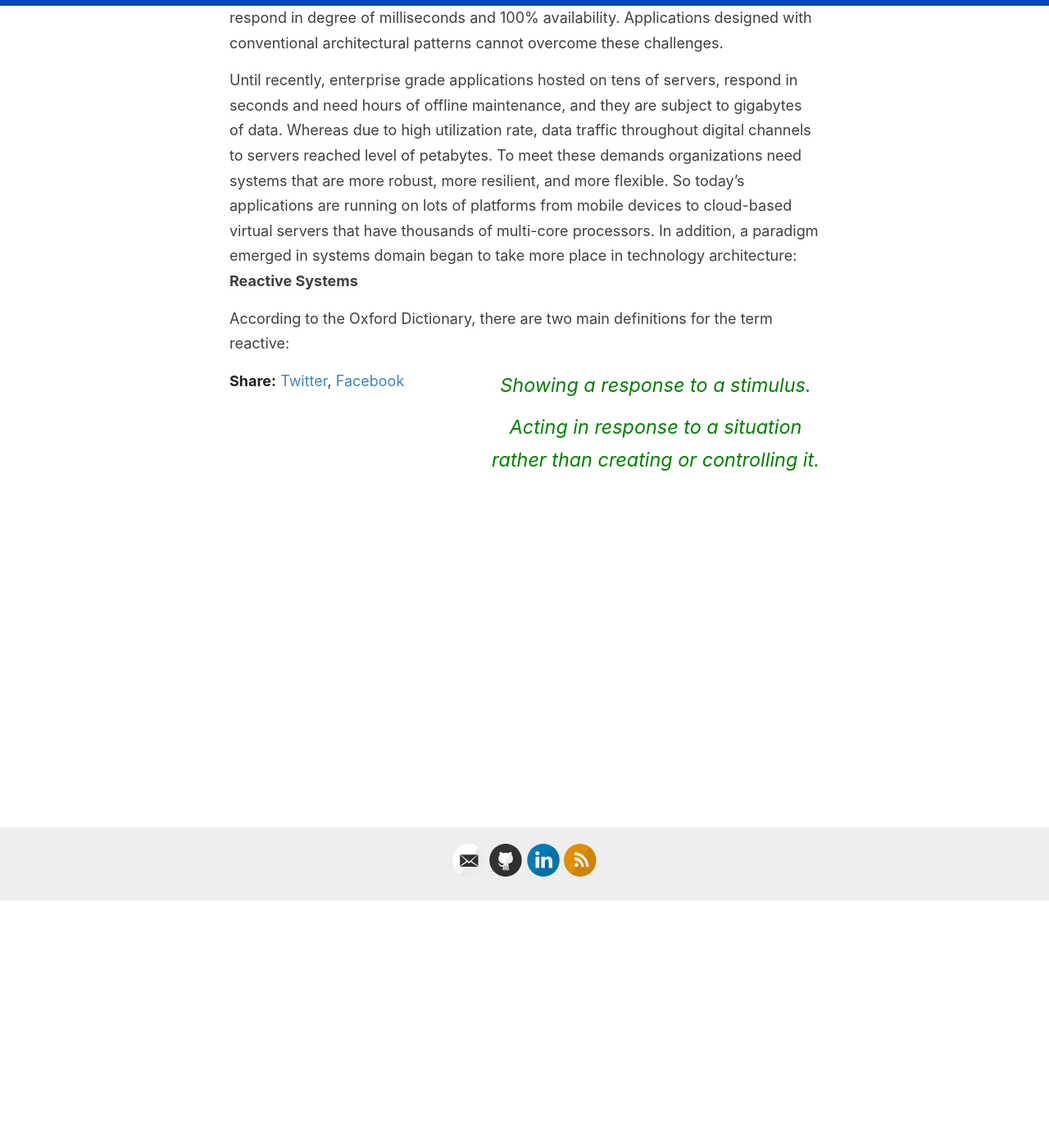
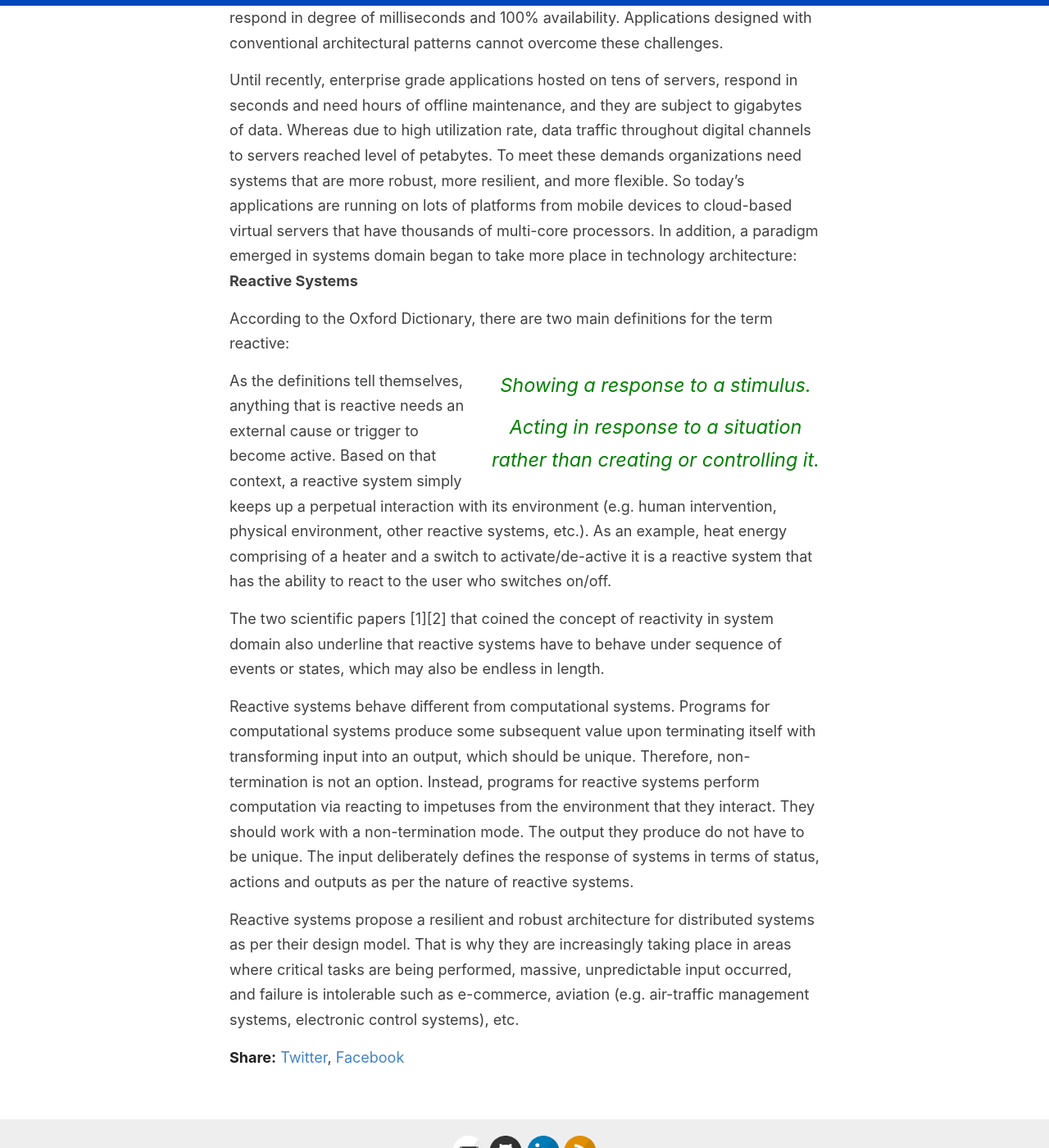
Before and after one commit to selcuksert/selcuksert.github.io, a Jekyll site: the page built from _posts/2021-11-26-reactive-programming.md, in a window 1280 px wide and 1400 px high, scrolled down 302 px. Shown: the whole window at 82% size. Built offline with Jekyll 4.4.1, drawn with Linux system fonts in a browser that asks for light colours; our own code applies the rules of GitHub Pages for plain Markdown files.

Commit message:
Blog update

```diff
--- a/_posts/2021-11-26-reactive-programming.md
+++ b/_posts/2021-11-26-reactive-programming.md
@@ -11,3 +11,11 @@ Until recently, enterprise grade applications hosted on tens of servers, respond
 According to the Oxford Dictionary, there are two main definitions for the term reactive:
 {% include pullquote.html quote="Showing a response to a stimulus." %}
 {% include pullquote.html quote="Acting in response to a situation rather than creating or controlling it." %}
+
+As the definitions tell themselves, anything that is reactive needs an external cause or trigger to become active. Based on that context, a reactive system simply keeps up a perpetual interaction with its environment (e.g. human intervention, physical environment, other reactive systems, etc.). As an example, heat energy comprising of a heater and a switch to activate/de-active it is a reactive system that has the ability to react to the user who switches on/off.
+
+The two scientific papers [1][2] that coined the concept of reactivity in system domain also underline that reactive systems have to behave under sequence of events or states, which may also be endless in length.
+
+Reactive systems behave different from computational systems. Programs for computational systems produce some subsequent value upon terminating itself with transforming input into an output, which should be unique. Therefore, non-termination is not an option. Instead, programs for reactive systems perform computation via reacting to impetuses from the environment that they interact. They should work with a non-termination mode. The output they produce do not have to be unique. The input deliberately defines the response of systems in terms of status, actions and outputs as per the nature of reactive systems.
+
+Reactive systems propose a resilient and robust architecture for distributed systems as per their design model. That is why they are increasingly taking place in areas where critical tasks are being performed, massive, unpredictable input occurred, and failure is intolerable such as e-commerce, aviation (e.g. air-traffic management systems, electronic control systems), etc.
```
